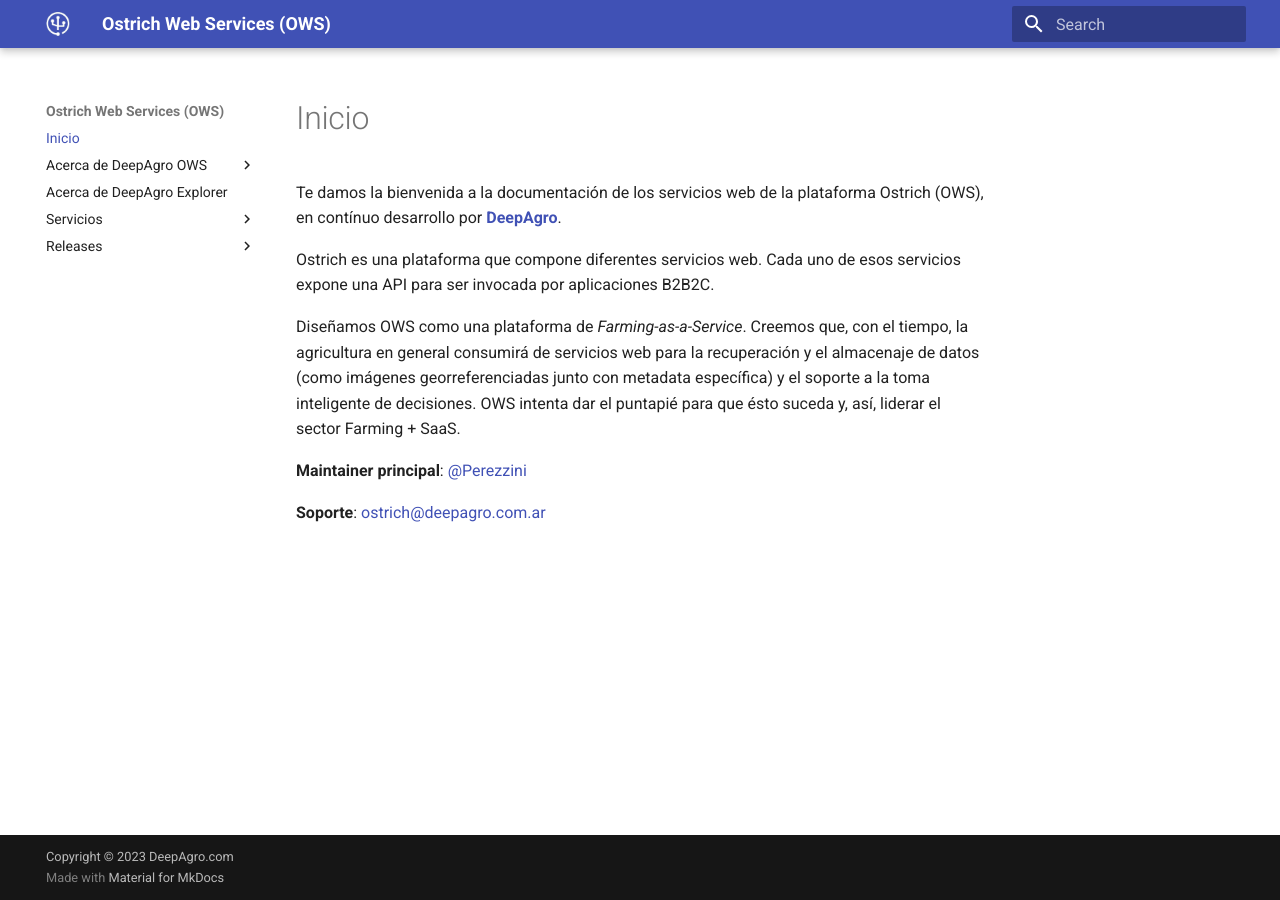
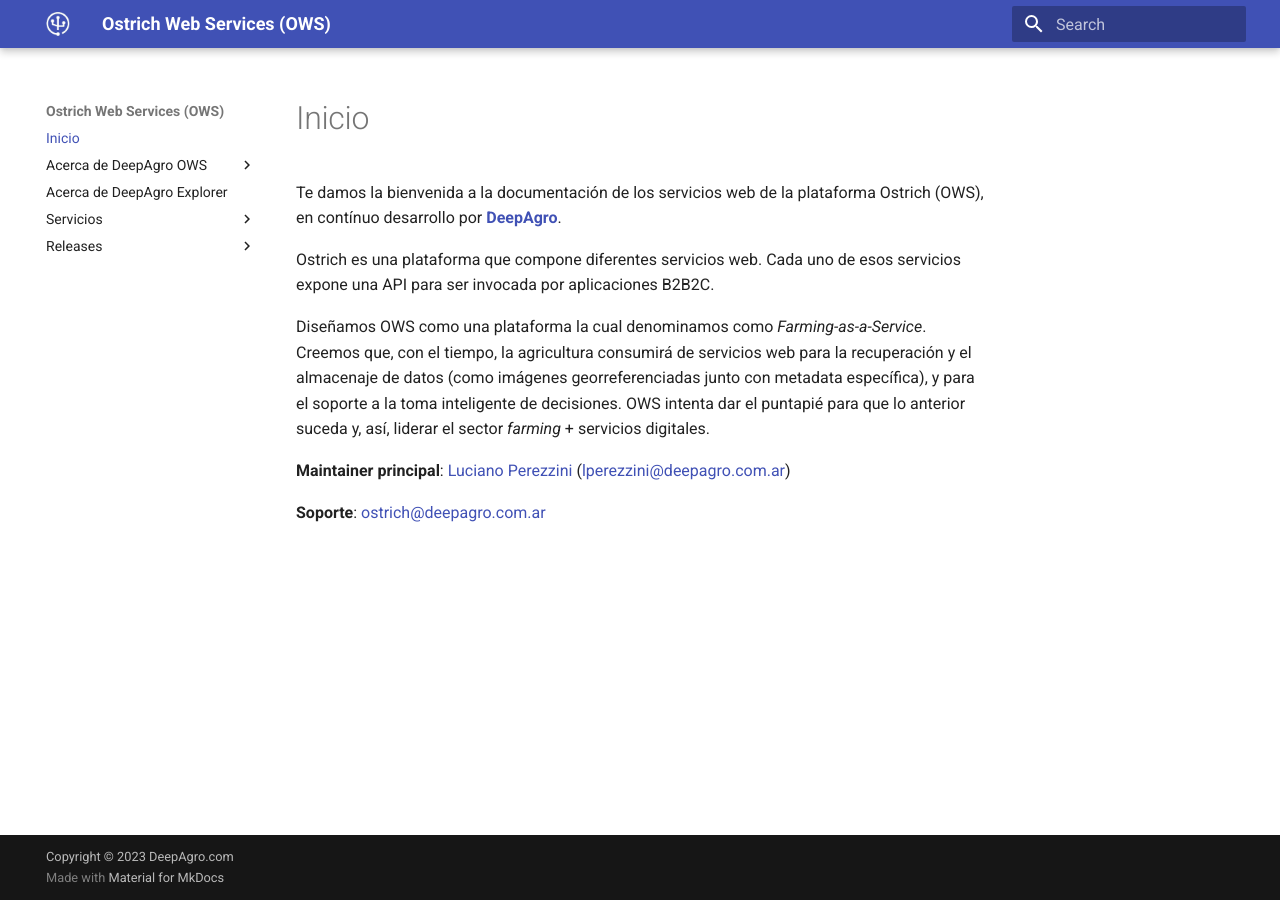
Before and after one commit to deepagro/ows_docs, an MkDocs documentation site: the page built from docs/index.md, in a window 1280 px wide. Built offline with MkDocs 1.6.1 and Material for MkDocs 9.7.7, drawn with Linux system fonts in a browser that asks for light colours.

Commit message:
Add minor changes. Update maintainer's data

```diff
--- a/docs/index.md
+++ b/docs/index.md
@@ -2,8 +2,8 @@
 
 Ostrich es una plataforma que compone diferentes servicios web. Cada uno de esos servicios expone una API para ser invocada por aplicaciones B2B2C.
 
-Diseñamos OWS como una plataforma de *Farming-as-a-Service*. Creemos que, con el tiempo, la agricultura en general consumirá de servicios web para la recuperación y el almacenaje de datos (como imágenes georreferenciadas junto con metadata específica) y el soporte a la toma inteligente de decisiones. OWS intenta dar el puntapié para que ésto suceda y, así, liderar el sector Farming + SaaS.
+Diseñamos OWS como una plataforma la cual denominamos como *Farming-as-a-Service*. Creemos que, con el tiempo, la agricultura consumirá de servicios web para la recuperación y el almacenaje de datos (como imágenes georreferenciadas junto con metadata específica), y para el soporte a la toma inteligente de decisiones. OWS intenta dar el puntapié para que lo anterior suceda y, así, liderar el sector *farming* + servicios digitales.
 
-**Maintainer principal**: [@Perezzini](https://github.com/perezzini)
+**Maintainer principal**: [Luciano Perezzini](https://github.com/perezzini) ([lperezzini@deepagro.com.ar](mailto:lperezzini@deepagro.com.ar))
 
 **Soporte**: [ostrich@deepagro.com.ar](mailto:ostrich@deepagro.com.ar)
```
